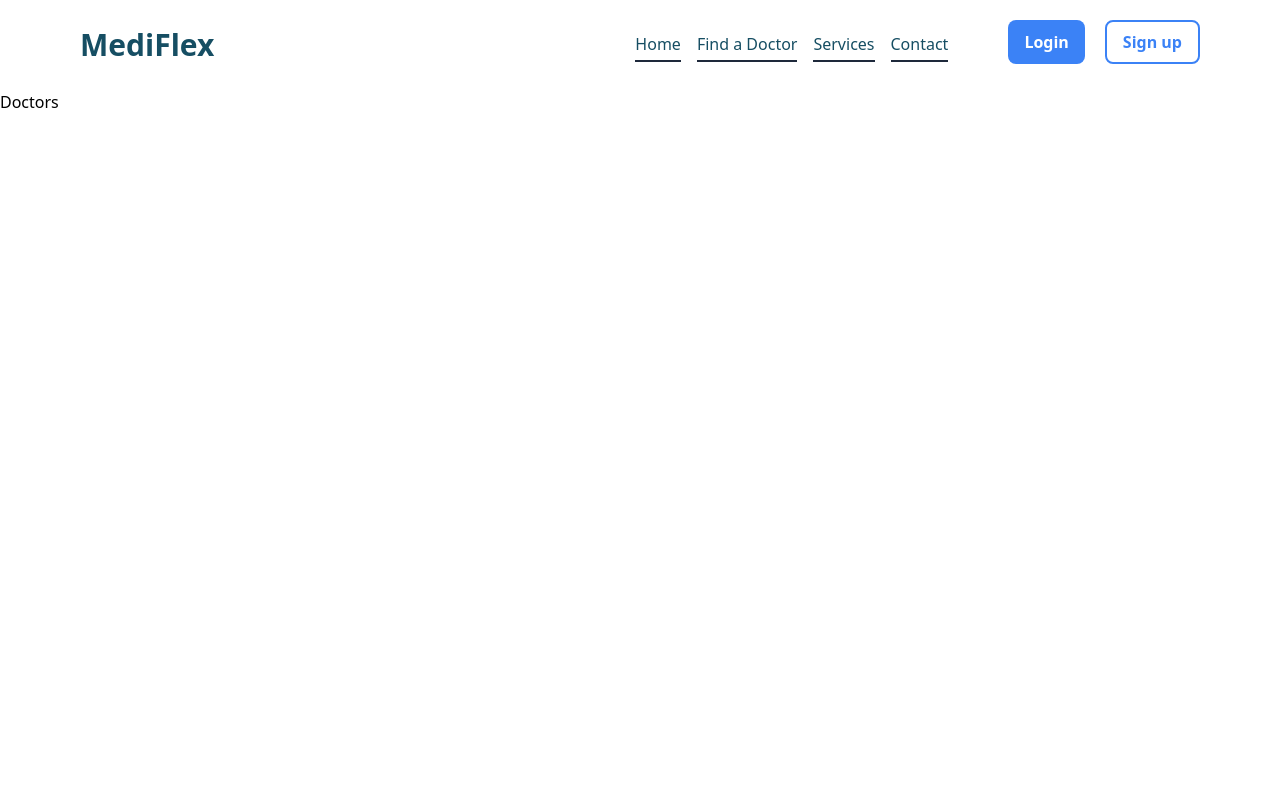
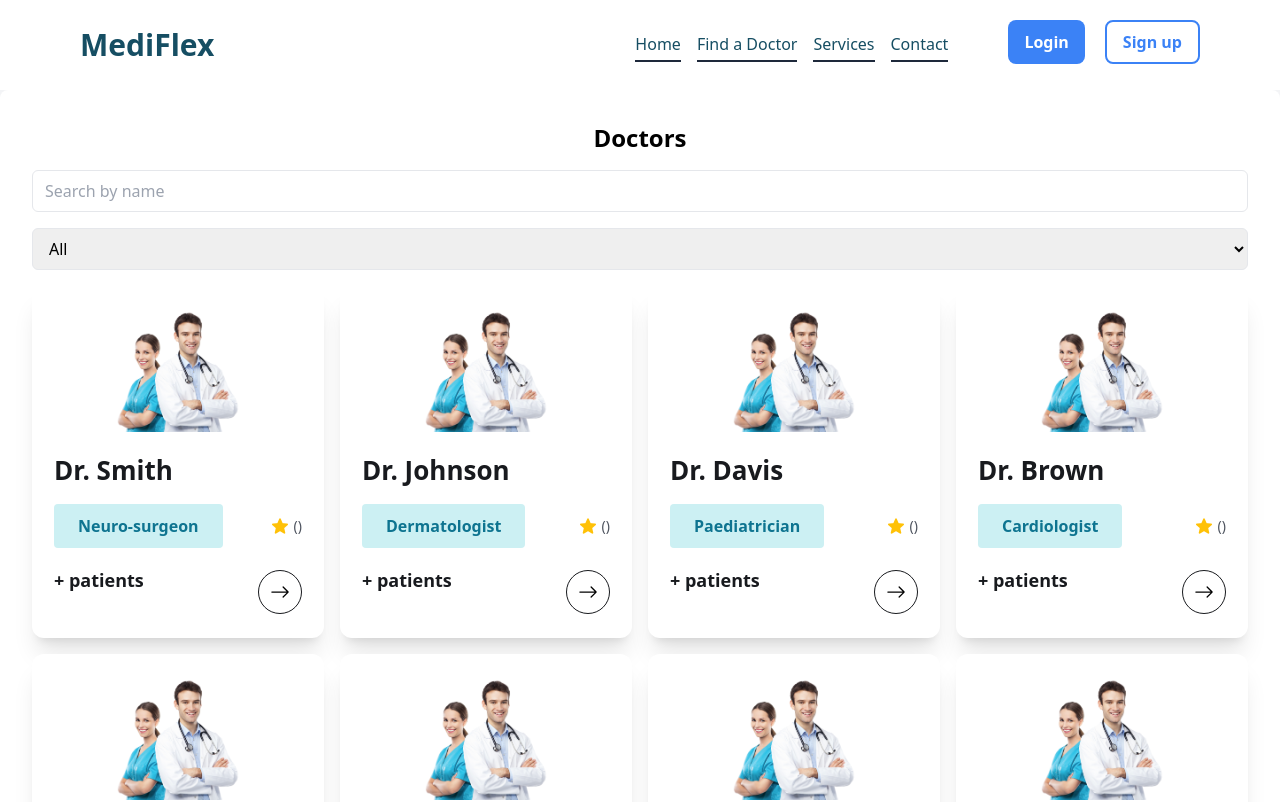
Before and after one commit to tharindug99/MediFlex, a React (Vite) app in the folder frontend/: page /doctors in a window 1280 px wide. Shown: the top 802 px of the page. Built offline with nearby package versions, Linux system fonts and the light colour scheme.

Commit message:
doctors added

```diff
--- a/frontend/components/doctors/DoctorCard.jsx
+++ b/frontend/components/doctors/DoctorCard.jsx
@@ -10,13 +10,13 @@ const DoctorCard = ({ doctor }) => {
     avgRating,
     totalRating,
     photo,
-    specialization,
+    profession,
     totalPatients,
     hospital,
   } = doctor;
 
   return (
-    <div className="doctor-card p-3 lg:p-5 bg-purple-500 border-white border-2 rounded-xl shadow-lg">
+    <div className="doctor-card p-3 lg:p-5 bg-white shadow-xl border-white border-2 rounded-xl shadow-lg">
       <div className="image-container flex justify-center items-center ">
         <img src={photo} className="w-1/2 h-1/2" alt="" />
       </div>
@@ -27,9 +27,12 @@ const DoctorCard = ({ doctor }) => {
         {name}
       </h2>
 
+       {/* Display the profession */}
+
+
       <div className="mt-2 lg:mt-4 flex items-center justify-between">
         <span className="bg-[#CCF0F3] text-cyan-700 py-1 px-2 lg:py-2 lg:px-6 text-[12px] leading-4 lg:text-[16px] lg:leading-7 font-semibold rounded">
-          {specialization}
+          {profession}
         </span>
 
         <div className="flex items-center gap-[6px]">
--- a/frontend/components/header/NavBar.jsx
+++ b/frontend/components/header/NavBar.jsx
@@ -93,7 +93,7 @@ const Navbar = () => {
       <div className="h-10vh flex flex-col lg:flex-row justify-between z-50 text-cyan-900 lg:py-5 px-20 py-4">
         <div className="flex items-center">
           <span className="text-3xl font-bold px--4">MediFlex</span>
-          <div className="lg:hidden flex items-center justify-end font-normal">
+          <div className="lg:hidden md:hidden flex items-center ml-24 justify-end font-normal">
             <button className="text-2xl px-4" onClick={toggleMobileMenu}>
               &#9776; {/* Hamburger Icon */}
             </button>
--- a/frontend/pages/Doctors/Doctors.jsx
+++ b/frontend/pages/Doctors/Doctors.jsx
@@ -1,9 +1,82 @@
-import React from 'react'
+import React, { useState } from 'react';
+import DoctorCard from '../../components/doctors/DoctorCard';  // Update the path based on your project structure
+import img1 from '../../src/assets/images/doc.png'
 
 const Doctors = () => {
+  const [searchTerm, setSearchTerm] = useState('');
+  const [selectedFilter, setSelectedFilter] = useState('All'); // Default filter
+
+  // Your list of doctors with their professions (added more sample data)
+  const doctorsList = [
+    { name: 'Dr. Smith', profession: 'Neuro-surgeon', photo: img1 },
+    { name: 'Dr. Johnson', profession: 'Dermatologist', photo: img1 },
+    { name: 'Dr. Davis', profession: 'Paediatrician', photo: img1 },
+    { name: 'Dr. Brown', profession: 'Cardiologist', photo: img1 },
+    { name: 'Dr. Wilson', profession: 'Orthopedic Surgeon', photo: img1 },
+    { name: 'Dr. Lee', profession: 'Gastroenterologist', photo: img1 },
+    { name: 'Dr. Turner', profession: 'Ophthalmologist', photo: img1 },
+    { name: 'Dr. Mitchell', profession: 'Psychiatrist', photo: img1 },
+    { name: 'Dr. Parker', profession: 'Endocrinologist', photo: img1 },
+    { name: 'Dr. Adams', profession: 'Rheumatologist', photo: img1 },
+    { name: 'Dr. White', profession: 'Urologist', photo: img1 },
+    { name: 'Dr. Anderson', profession: 'Otolaryngologist', photo: img1 },
+    { name: 'Dr. Hayes', profession: 'Nephrologist', photo: img1 },
+    { name: 'Dr. Clark', profession: 'Pulmonologist', photo: img1 },
+    { name: 'Dr. Turner', profession: 'Hematologist', photo: img1 },
+    { name: 'Dr. Taylor', profession: 'Dentist', photo: img1 },
+    { name: 'Dr. Hughes', profession: 'Allergist', photo: img1 },
+    { name: 'Dr. Robinson', profession: 'Plastic Surgeon', photo: img1 },
+    { name: 'Dr. Stewart', profession: 'Gynecologist', photo: img1 },
+    { name: 'Dr. Martin', profession: 'Neurologist', photo: img1 },
+  ];
+
+  // Filter doctors based on the selected profession
+  const filteredDoctors = selectedFilter === 'All'
+    ? doctorsList
+    : doctorsList.filter(doctor => doctor.profession === selectedFilter);
+
+  // Filter doctors based on the search term
+  const searchedDoctors = searchTerm
+    ? filteredDoctors.filter(doctor => doctor.name.toLowerCase().includes(searchTerm.toLowerCase()))
+    : filteredDoctors;
+
+  // Unique professions for dropdown options
+  const allProfessions = ['All', ...new Set(doctorsList.map(doctor => doctor.profession))];
+
   return (
-    <div>Doctors</div>
-  )
-}
+    <div className="min-h-screen flex items-center justify-center bg-gray-100">
+      <div className="bg-white p-8 rounded-lg shadow-lg w-full lg:w-[1440px] sm:w-96">
+        <h2 className="text-2xl font-bold mb-4 text-center">Doctors</h2>
 
-export default Doctors
+        {/* Search Bar */}
+        <input
+          type="text"
+          placeholder="Search by name"
+          value={searchTerm}
+          onChange={(e) => setSearchTerm(e.target.value)}
+          className="w-full px-3 py-2 border rounded-md mb-4"
+        />
+
+        {/* Profession Filter */}
+        <select
+          value={selectedFilter}
+          onChange={(e) => setSelectedFilter(e.target.value)}
+          className="w-full px-3 py-2 border rounded-md mb-4"
+        >
+          {allProfessions.map((profession, index) => (
+            <option key={index} value={profession}>{profession}</option>
+          ))}
+        </select>
+
+        {/* Display Doctor Cards */}
+        <div className="grid grid-cols-1 sm:grid-cols-2 md:grid-cols-3 lg:grid-cols-4 gap-4">
+          {searchedDoctors.map((doctor, index) => (
+            <DoctorCard key={index} doctor={doctor} />
+          ))}
+        </div>
+      </div>
+    </div>
+  );
+};
+
+export default Doctors;
--- a/frontend/pages/Home.jsx
+++ b/frontend/pages/Home.jsx
@@ -111,28 +111,28 @@ const Home = () => {
           </div>
 
           <div className="grid grid-cols-1 sm:grid-cols-2 lg:grid-cols-4 gap-5 mt-5 pb-20 lg:mt-10">
-            <div className="flex p-4 flex-col items-center hover:cursor-pointer hover:bg-green-500 rounded-xl">
+            <div className="flex p-4 flex-col items-center hover:cursor-pointer hover:border-2 hover:border-cyan-400 rounded-xl shadow-lg">
               <img src={img1} className="h-60 w-60" alt="" />
               <h1 className="text-2xl font-semibold text-center mt-4">Find a Doctor</h1>
               <p className="text-center">Discover expert healthcare professionals to meet your medical needs.</p>
               <FaRegArrowAltCircleRight className="m-5 h-6 w-6"/>
             </div>
 
-            <div className="flex p-4 flex-col items-center hover:cursor-pointer hover:bg-green-500 rounded-xl">
+            <div className="flex p-4 flex-col items-center hover:cursor-pointer hover:border-2 hover:border-cyan-400 rounded-xl shadow-lg">
               <img src={img4} className="h-60 w-60" alt="" />
               <h1 className="text-2xl font-semibold text-center mt-4">24hr Service</h1>
               <p className="text-center">Access around-the-clock assistance for immediate healthcare support and emergencies.</p>
               <FaRegArrowAltCircleRight className="m-5 h-6 w-6"/>
             </div>
 
-            <div className="flex p-4 flex-col items-center hover:cursor-pointer hover:bg-green-500 rounded-xl">
+            <div className="flex p-4 flex-col items-center hover:cursor-pointer hover:border-2 hover:border-cyan-400 rounded-xl shadow-lg">
               <img src={img3} className="h-60 w-60" alt="" />
               <h1 className="text-2xl font-semibold text-center mt-4">All under one roof</h1>
               <p className="text-center">Experience comprehensive care with a wide range of medical services conveniently available in one location.</p>
               <FaRegArrowAltCircleRight className="m-5 h-6 w-6"/>
             </div>
 
-            <div className="flex p-4 flex-col items-center hover:cursor-pointer hover:bg-green-500 rounded-xl">
+            <div className="flex p-4 flex-col items-center hover:cursor-pointer hover:border-2 hover:border-cyan-400 rounded-xl shadow-lg">
               <img src={img2} className="h-60 w-60" alt="" />
               <h1 className="text-2xl font-semibold text-center mt-4">High quality service</h1>
               <p className="text-center">Receive top-notch medical care with a commitment to excellence, ensuring your well-being and satisfaction.</p>
--- a/frontend/vite.config.js
+++ b/frontend/vite.config.js
@@ -4,5 +4,5 @@ import react from '@vitejs/plugin-react'
 // https://vitejs.dev/config/
 export default defineConfig({
   plugins: [react()],
-  base:"/MediFlex_frontEnd"
+  // base:"/MediFlex_frontEnd"
 })
```
